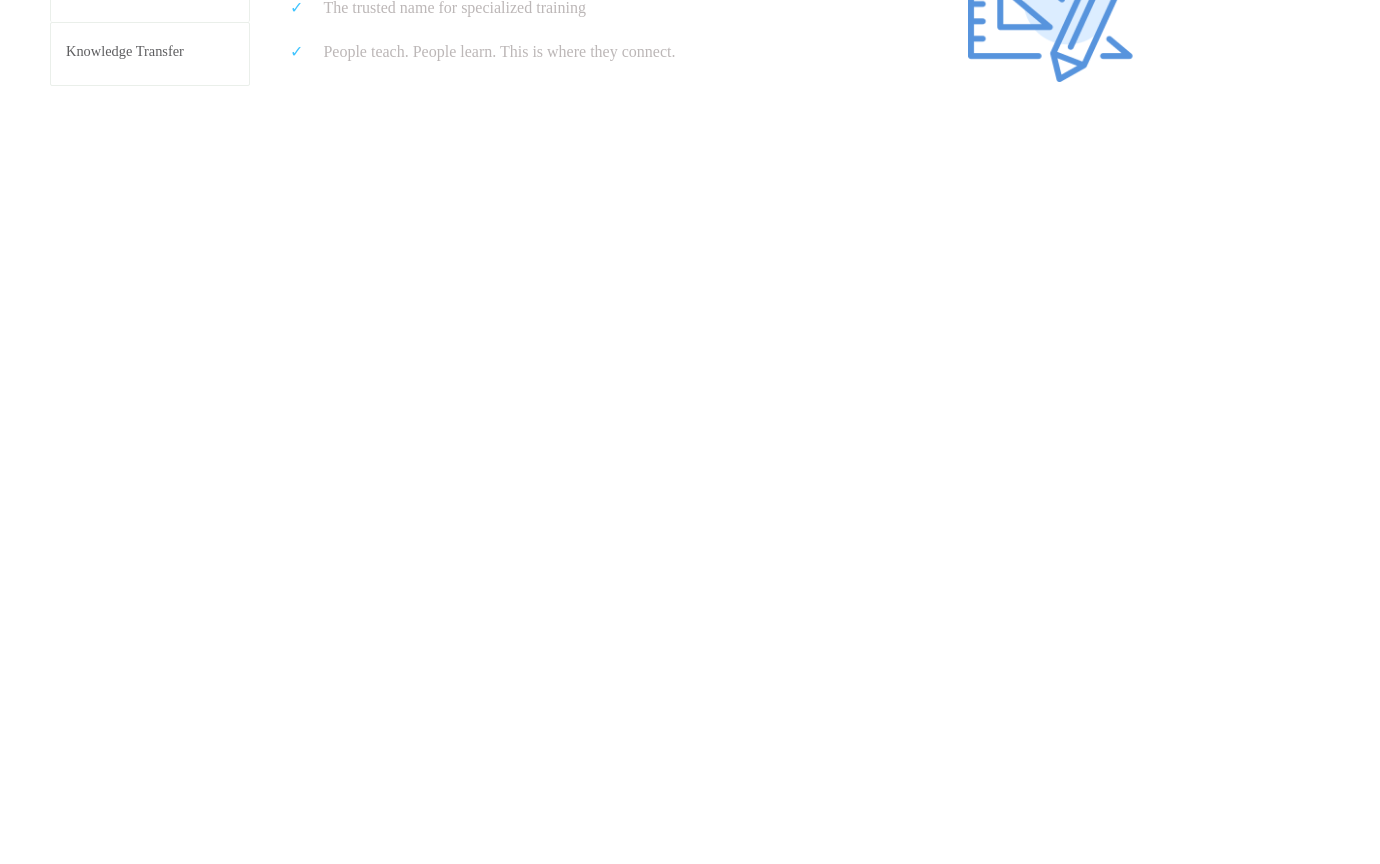
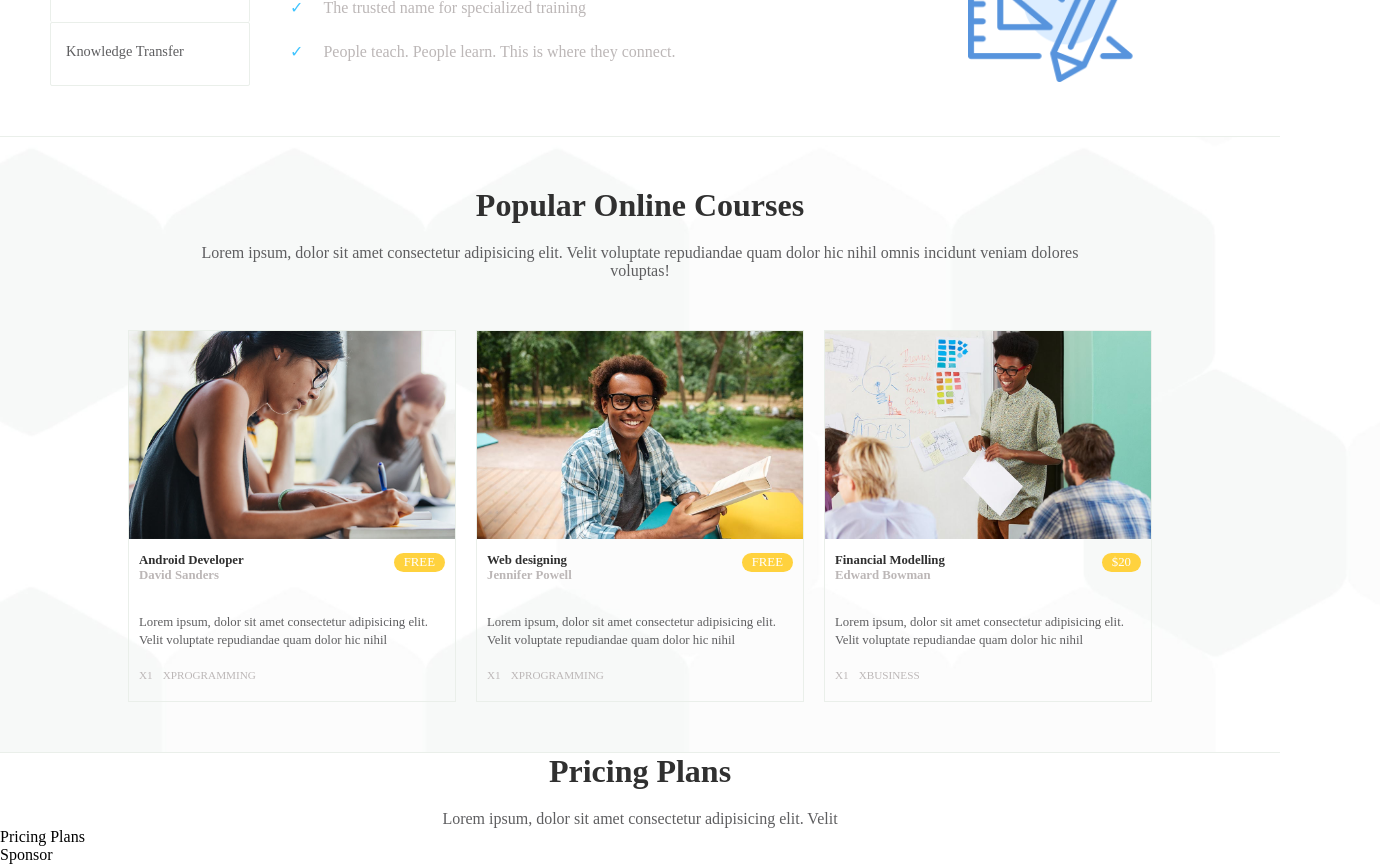
Before and after one commit to AlessioMaria5/proj-html-vuejs, a Vue app: page / in a window 1280 px wide. Shown: the part 2920-3784 px from the top of the page, 1380 px wide, since content can reach past the window. Before the commit the page ends 3056 px from the top, so only its background shows below. Built offline with nearby package versions, Linux system fonts and the light colour scheme.

Commit message:
inizio PriceTable

```diff
--- /dev/null
+++ b/src/components/OnlineCourses/PriceTable/PriceTable.vue
@@ -0,0 +1,38 @@
+<template>
+  <div class="priceTable">
+    <h1>Pricing Plans</h1>
+      <p>Lorem ipsum, dolor sit amet consectetur adipisicing elit. Velit</p>
+  </div>
+</template>
+
+<script>
+export default {
+
+}
+</script>
+
+<style lang="scss">
+    @import '../../../style/main.scss';
+
+    .priceTable {
+        text-align: center;
+
+        &::before {
+
+            @include backgrounds('primary');
+            background-image: url('../../../assets/img/page-background-img.png');
+
+        }
+
+        h1 {
+
+            color: $primary_title;
+            margin-bottom:20px;
+        }
+
+        p {
+            color: $primary_font;
+        }
+    }
+
+</style>
--- /dev/null
+++ b/src/components/OnlineCourses/onlineCourses.vue
@@ -0,0 +1,98 @@
+<template>
+  <div class="accCourses">
+      <h1>Popular Online Courses</h1>
+      <p>Lorem ipsum, dolor sit amet consectetur adipisicing elit. Velit voluptate repudiandae quam dolor hic nihil omnis incidunt veniam dolores voluptas! </p>
+      <div class="cards">
+        <OnlineCoursesCard v-for="(card,index) in onlineCards" :key="index" :card='card'/>
+      </div>
+
+
+  </div>
+</template>
+
+<script>
+import OnlineCoursesCard from './onlineCoursesCard.vue';
+export default {
+    data() {
+        return {
+            onlineCards: [
+                {
+                    img: require("../../assets/img/course-1-f-img.jpg"),
+                    title: "Android Developer",
+                    price: "free",
+                    teacher: "David Sanders",
+                    description: "Lorem ipsum, dolor sit amet consectetur adipisicing elit. Velit voluptate repudiandae quam dolor hic nihil",
+                    subscribed: 1,
+                    label: "Programming"
+                },
+                {
+                    img: require("../../assets/img/course-2-f-img.jpg"),
+                    title: "Web designing",
+                    price: "free",
+                    teacher: "Jennifer Powell",
+                    description: "Lorem ipsum, dolor sit amet consectetur adipisicing elit. Velit voluptate repudiandae quam dolor hic nihil",
+                    subscribed: 1,
+                    label: "Programming"
+                },
+                {
+                    img: require("../../assets/img/course-3-f-img.jpg"),
+                    title: "Financial Modelling",
+                    price: "$20",
+                    teacher: "Edward Bowman",
+                    description: "Lorem ipsum, dolor sit amet consectetur adipisicing elit. Velit voluptate repudiandae quam dolor hic nihil",
+                    subscribed: 1,
+                    label: "Business"
+                },
+            ]
+        };
+    },
+    components: { OnlineCoursesCard }
+}
+</script>
+
+<style lang="scss" scoped>
+    @import '../../style/main.scss';
+
+    .accCourses {
+        text-align: center;
+        border-top: .1px solid $primary_border;
+        border-bottom: .1px solid $primary_border;
+        padding-top: 50px;
+        padding-bottom: 50px;
+        position: relative;
+
+
+        &::before {
+
+            content:"";
+            background-image: url('../../assets/img/page-background-img.png');
+            background-repeat: no-repeat;
+            background-size: cover;
+            position: absolute;
+            opacity: 1;
+            z-index: -1;
+            top:0px;
+            bottom:0;
+            left:-100px;
+            right:-100px;
+        }
+
+        h1 {
+            color: $primary_title;
+            margin-bottom: 20px;
+        }
+        p {
+            color: $primary_font;
+            padding: 0px 200px;
+            margin-bottom: 50px;
+        }
+
+        .cards {
+
+            @include myflex('both');
+            width: 80%;
+            margin: auto;
+        }
+    }
+
+</style>
--- /dev/null
+++ b/src/components/OnlineCourses/onlineCoursesCard.vue
@@ -0,0 +1,99 @@
+<template>
+  <div class="card">
+    <div class="card-img">
+      <img :src="card.img" alt="">
+    </div>
+    <hgroup>
+      <h3>{{card.title}}</h3>
+      <h5>{{card.teacher}}</h5>
+      <span class="label">{{card.price}}</span>
+    </hgroup>
+    <p>{{card.description}}</p>
+    <div class="card-footer">
+      <span>{{'x' + card.subscribed}}</span>
+      <span>{{'x' + card.label}}</span>
+    </div>
+  </div>
+</template>
+
+<script>
+export default {
+    props: {
+
+      card: Object,
+    }
+}
+</script>
+
+<style lang="scss" scoped>
+  @import '../../style/main.scss';
+
+  .card {
+    border: 0.1px solid $primary_border;
+    width: calc(100% / 3);
+
+
+    hgroup {
+      position: relative;
+
+      h1,h2,h3,h4,h5 {
+      text-align: start;
+      font-size: 0.8em;
+      }
+      h3 {
+        color: $primary_title;
+      }
+      h5 {
+        color: $secondary_font;
+      }
+
+      span {
+      @include priceLabel('secondary');
+      text-transform: uppercase;
+      right:10px;
+      top:10px;
+    }
+    }
+
+    p {
+      text-align: start;
+      color: $primary_font;
+      font-size: 0.8em;
+      line-height: 18px;
+      margin-top:10px;
+    }
+
+    hgroup, p {
+
+      padding: 10px;
+    }
+
+
+    .card-img {
+
+      width: 100%;
+
+      img {
+        object-fit: cover;
+        width: 100%;
+      }
+    }
+    .card-footer {
+
+      font-size: .7em;
+      text-transform: uppercase;
+      text-align: start;
+      margin-left: 10px;
+      margin-top: 10px;
+      padding-bottom: 20px;
+      color: $secondary_font;
+
+      span {
+
+        margin-right: 10px;
+      }
+    }
+
+  }
+
+</style>
--- a/src/components/iAccMain.vue
+++ b/src/components/iAccMain.vue
@@ -5,9 +5,10 @@
       <SloganEmp />
       <IAccTestimonials />
       <IAccLearning />
-      <!-- <div class="courses">Courses</div>
+      <OnlineCourses />
+      <PriceTable />
       <div class="pricing-plans">Pricing Plans</div>
-      <div class="sponsor">Sponsor</div> -->
+      <div class="sponsor">Sponsor</div>
 
   </div>
 </template>
@@ -18,9 +19,11 @@ import IAccBlog from './Blog/iAccBlog.vue';
 import SloganEmp from './Blog/SloganEmp.vue';
 import IAccTestimonials from './Testimonials/iAccTestimonials.vue';
 import IAccLearning from './iAccLearning.vue';
+import OnlineCourses from './OnlineCourses/onlineCourses.vue';
+import PriceTable from './OnlineCourses/PriceTable/PriceTable.vue';
 export default {
     name: "iAccMain",
-    components: { IAccCards, IAccBlog, SloganEmp, IAccTestimonials, IAccLearning }
+    components: { IAccCards, IAccBlog, SloganEmp, IAccTestimonials, IAccLearning, OnlineCourses, PriceTable }
 }
 </script>
 
--- a/src/style/main.scss
+++ b/src/style/main.scss
@@ -4,18 +4,31 @@
     box-sizing: border-box;
 }
 
+
+// BRAND COLORS
+$primary_color: #40c4ff;
+$secondary_color: #FFD23E;
+
+
+// BACKGROUNDS
 $primary_bg: #0707071a;
 $secondary_bg: #F0F7FC;
 $third_bg: #FCFBFB;
 
-$primary_color: #40c4ff;
+//BORDERS
+$primary_border: #eaefea;
 
+
+//TITLE AND FONTS
 $primary_font: #5e5e60;
 $secondary_font: #bcb7b7;
 
 $primary_title: #303030;
 
-$primary_border: #eaefea;
+
+
+
+
 
 
 @mixin myflex($type: 'ver'){
@@ -44,3 +57,40 @@ $primary_border: #eaefea;
         color: black;
     }
 }
+
+@mixin priceLabel ($type: 'primary') {
+
+    font-size: 0.8em;
+    position:absolute;
+    color: white;
+    padding: 2px 10px;
+    border-radius: 10px;
+
+    @if $type == 'secondary' {
+
+        background-color: $secondary_color;
+    }
+
+    @if $type == 'primary' {
+
+        background-color: $primary_color;
+    }
+}
+
+@mixin backgrounds($type: 'primary') {
+
+   @if $type == 'primary' {
+
+
+    background-repeat: no-repeat;
+    background-size: cover;
+    position: absolute;
+    opacity: 1;
+    z-index: -1;
+    top:0px;
+    bottom:0;
+    left:-100px;
+    right:-100px;
+
+   } content:"";
+}
```
